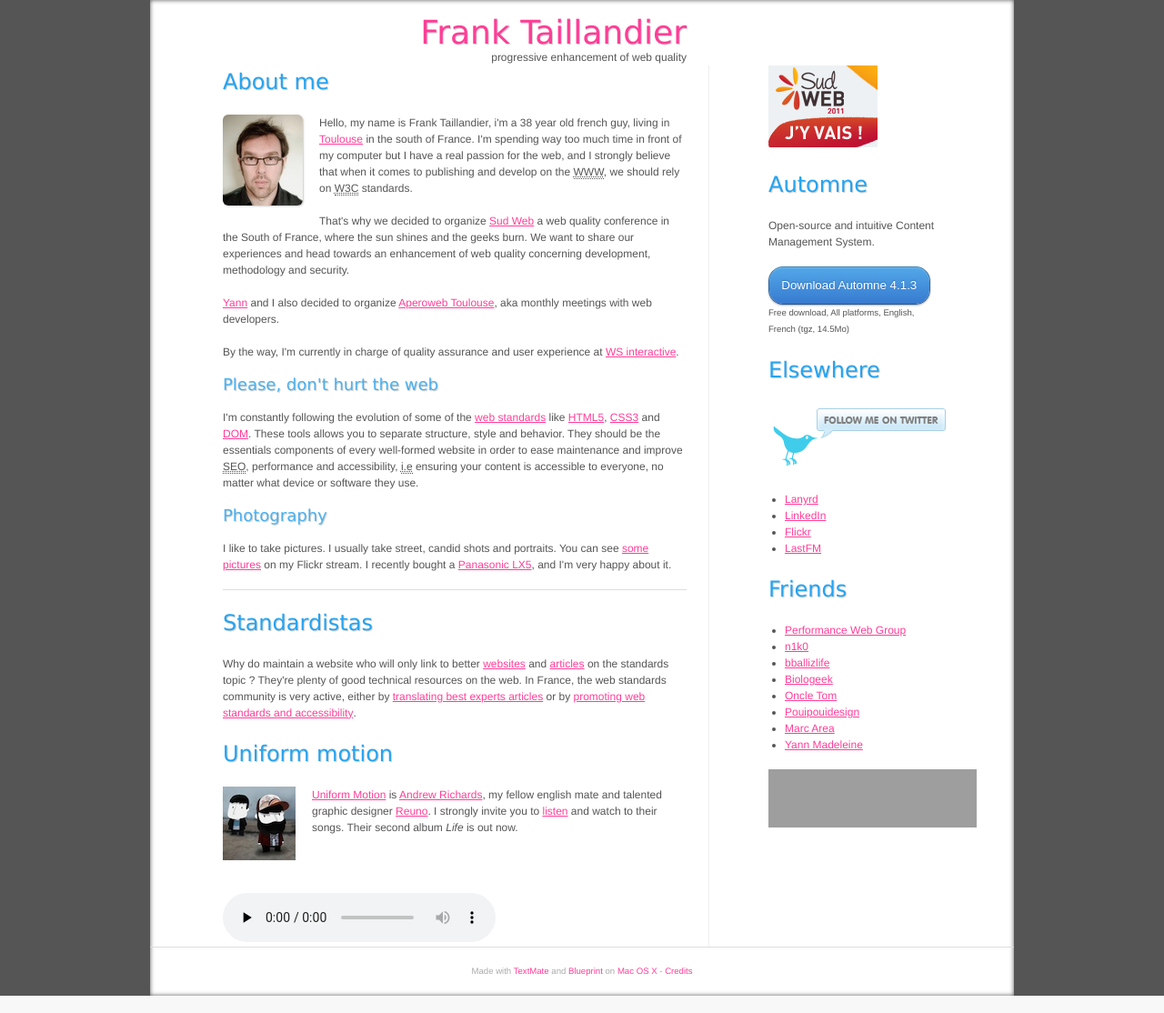
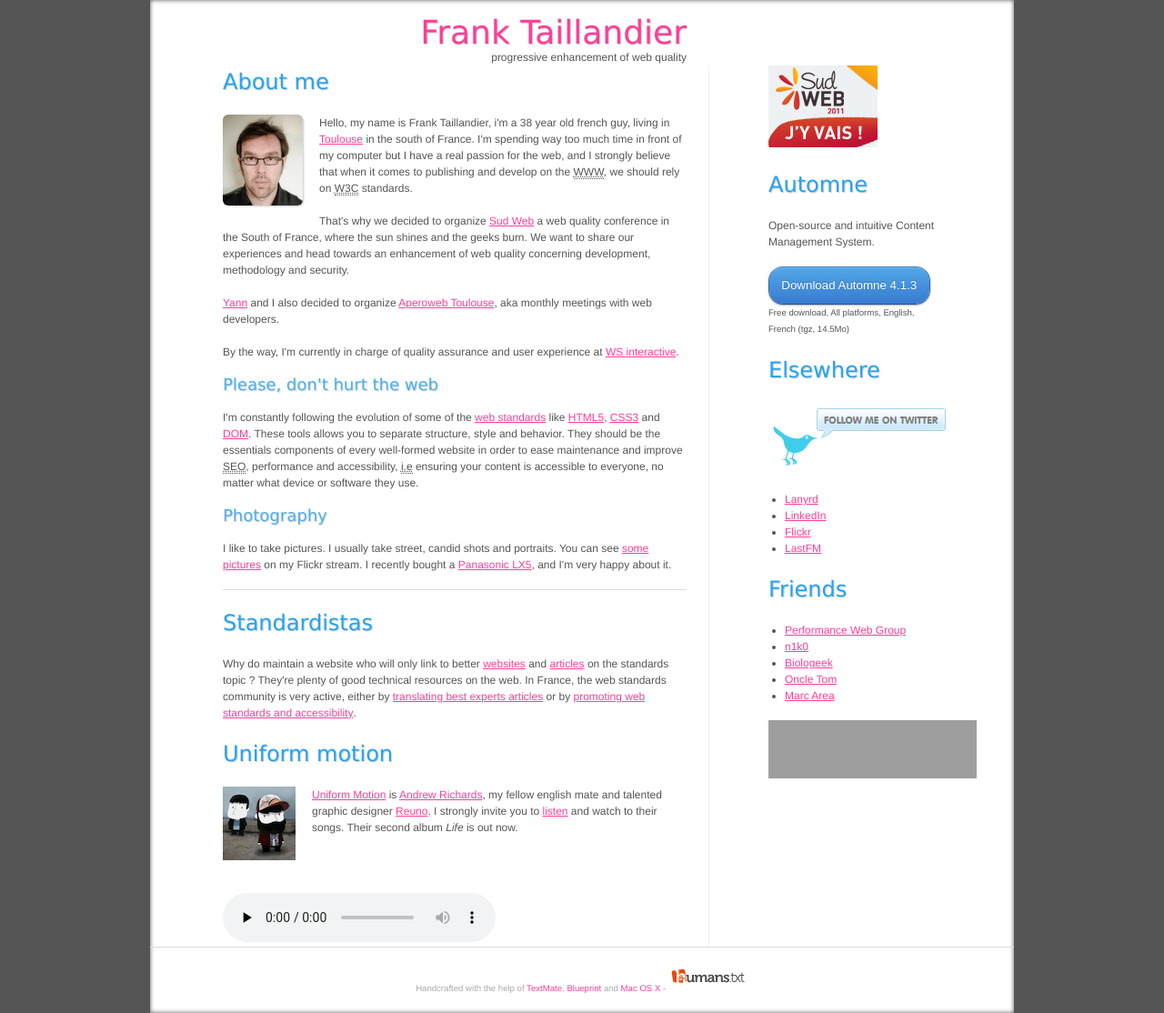
Before and after one commit to DirtyF/frank.taillandier.me, a PHP site: page /index.php in a window 1280 px wide. Shown: the whole page at 91% size. Run offline with PHP 8.4, Linux system fonts and the light colour scheme; data that the repository does not hold is empty; grey boxes are pictures that could not be loaded.

Commit message:
Add humans.txt logo in the footer

```diff
--- a/index.php
+++ b/index.php
@@ -2,20 +2,6 @@
 <!--[if IE]><![endif]-->
 <html lang="en">
 <head>
-	<script type="text/javascript">
-  	//<![CDATA[
-    var page_load_start = new Date();
-    var _gaq = _gaq || [];
-    window.onload =  function() {
-      var page_load_end = new Date();
-      var load_time = page_load_end.getTime() - page_load_start.getTime();
-      load_time = parseInt( load_time / 100 )*100;
-      _gaq.push(["_setCustomVar",1,'landingPageTime',load_time,2]);
-      _gaq.push(["_setAccount","UA-15560088-1"]);
-      _gaq.push(["_trackPageview"]);
-    };
-  	//]]>
-  	</script>
 	<title>Frank Taillandier - Web quality progressive enhancement</title>
 	<meta charset="UTF-8" />
 	<meta name="description" content="Quality Assurance, user experience and web standards" />
@@ -138,15 +124,12 @@
         <ul>
             <li><a href="http://groups.diigo.com/group/web-performance">Performance Web Group</a></li>
             <li><a href="http://blog.akei.com/" title="Le blog de Nicolas Perriault" rel="friend met">n1k0</a></li>
-            <li><a href="http://bballizlife.com/blog/">bballizlife</a>
             <li><a href="http://www.biologeek.com/journal/" rel="acquaintance met">Biologeek</a></li>
             <li><a href="http://case.oncle-tom.net/" hreflang="fr" title="leblog de Thomas Parisot" rel="friend met">Oncle Tom</a></li>
-            <li><a href="http://www.pouipouidesign.net/index.php/">Pouipouidesign</a>
             <li><a href="http://marcarea.com/weblog/" hreflang="fr">Marc Area</a></li>
-            <li><a href="http://www.yann-madeleine.com/" rel="co-worker frient met">Yann Madeleine</a></li>
         </ul>
 
-		<!-- <p><a href="http://www.sudweb.fr" hreflang="fr" title="Sud Web, faire savoir et savoir faire le web"><img src="/img/sudweb-2011.png" width="190" /></a></p> -->
+
 
 		<p><a href="http://www.w3.org/html/logo/"><img src="http://www.w3.org/html/logo/badge/html5-badge-h-css3-graphics-multimedia-semantics.png" width="229" height="64" alt="HTML5 Powered with CSS3 / Styling, Graphics, 3D &amp; Effects, Multimedia, and Semantics" title="HTML5 Powered with CSS3 / Styling, Graphics, 3D &amp; Effects, Multimedia, and Semantics"></a></p>
 
@@ -155,7 +138,7 @@
 		<hr />
 		<div class="span-24">
 		<footer>
-			<p class="small"><!-- <a href='http://feedwhip.com/feed/whip/?url=http%3A%2F%2Ffrank.taillandier.free.fr%2F&amp;name=DirtyF'>Subscribe</a> - -->Made with <a href="http://macromates.com/">TextMate</a> and <a href="http://www.blueprintcss.org/">Blueprint</a> on <a href="http://www.apple.com/fr/macosx/">Mac OS X</a> - <a rel="author me" href="/humans.txt">Credits</a></p>
+			<p class="small"><!-- <a href='http://feedwhip.com/feed/whip/?url=http%3A%2F%2Ffrank.taillandier.free.fr%2F&amp;name=DirtyF'>Subscribe</a> - --> Handcrafted with the help of <a href="http://macromates.com/">TextMate</a>,  <a href="http://www.blueprintcss.org/">Blueprint</a> and <a href="http://www.apple.com/fr/macosx/">Mac OS X</a> - <a rel="author me" href="/humans.txt"><img src="/img/humanstxt.gif" alt="Humans.txt" title="Humans.txt we are people not machines"></a></p>
 
 			<!-- <p class="small">Powered by <a href="http://microformats.org"><img src="/img/microformats.png" title="Download my hcard" alt="hcard" class="microformats" /></a>. <a href="http://html5.validator.nu/?doc=http%3A%2F%2Ffrank.taillandier.free.fr" title="valid HTML5">HTML5</a> &amp; <a href="http://jigsaw.w3.org/css-validator/check/referer?profile=css3" title="valid CSS">CSS</a> by <a href="http://www.w3.org/" title="World Wide Web Consortium">W3C</a></p>  -->
 		</footer>
```
Also changed, not shown: humans.txt (+8 -8 lines), img/humanstxt.gif (added).
